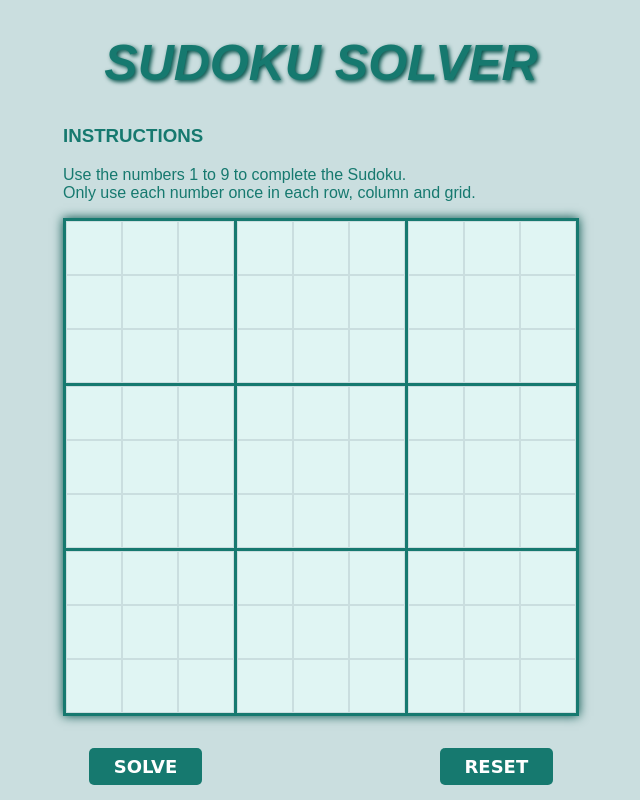
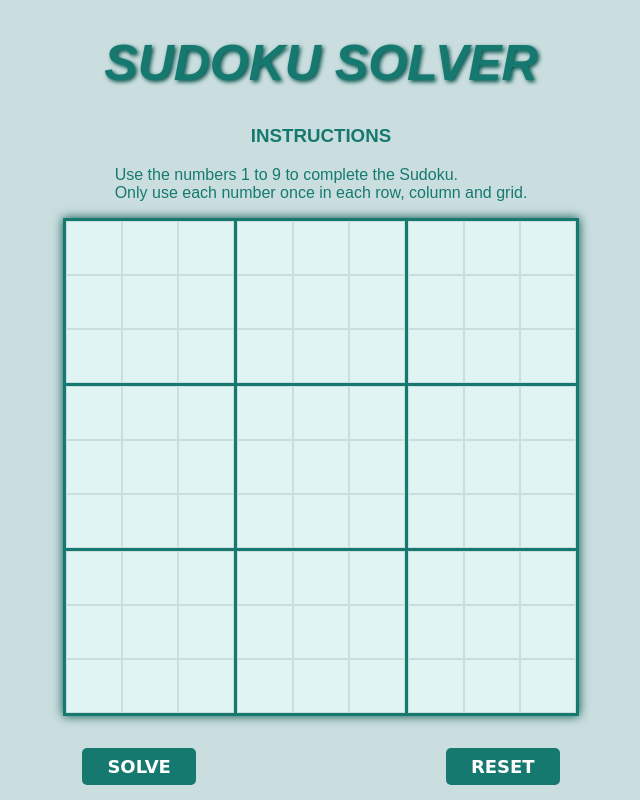
Before and after one commit to pawanbgs0/Sudoku, a plain HTML site: page index.html in a window 1280 px wide. Shown: the top 800 px of the page, without its empty margins (319-959 px from the left). Drawn offline with Linux system fonts and the light colour scheme.

Commit message:
fixed footer

```diff
--- a/index.css
+++ b/index.css
@@ -12,16 +12,19 @@ body {
     background-size: cover;
 }
 
+
 h1{
     font-size: 50px;
     text-align: center;
     text-shadow: 2px 2px 4px #005048;
 }
 
-.div1{
+.div1
+{
     display: table;
     margin-left: auto;
     margin-right: auto;
+    width: 100%;
 }
 
 table {
@@ -74,46 +77,31 @@ input{
 }
 
 .button-container {
+    /* display: flex;
+    justify-content: space-around; */
+    margin-bottom: 50px;
     display: flex;
-    justify-content: space-between;
-    margin-bottom: 50px;
+    justify-content: center;
+
   }
 
-.btm1{
-    font-family: 'Kalam', cursive;
-    font-weight:600;
-    font-size: 18px;
-    background: #16796f;
-    color: white;
-    border:transparent;
-    border-radius: 5px;
-    padding: 8px 25px;
-    transition: transform 0.5s;
-    margin-left: 5%;
-}
-
-.btm1:hover{
-    font-weight:600;
-    cursor:pointer;
-    background:transparent;
-    color: #16796f;
-    text-decoration:none;
-    transform: translateY(-8px);
-}
-
+.btm1,
 .btm2{
     font-family: 'Kalam', cursive;
     font-weight:600;
     font-size: 18px;
     background: #16796f;
     color: white;
-    border:transparent;
+    border:none;
     border-radius: 5px;
     padding: 8px 25px;
     transition: transform 0.5s;
-    margin-right: 5%;
 }
 
+.btm1{
+    margin-right: 250px;
+}
+.btm1:hover,
 .btm2:hover{
     font-weight:600;
     cursor:pointer;
@@ -182,7 +170,7 @@ a:visited{
     text-align: center;
     background-color: #16796f;
     color: white;
-    margin-top: auto;
+    margin-left: auto;
     padding: 20px;
     min-height: 10vh;
 }
@@ -196,3 +184,8 @@ hr{
     width: 80%;
     color: white;
 }
+
+p,h3{
+    display: flex;
+    justify-content: space-around;
+}
```
Also changed, not shown: index.html (+4 -1 lines), index.js (line endings or trailing spaces), 1 other file.
